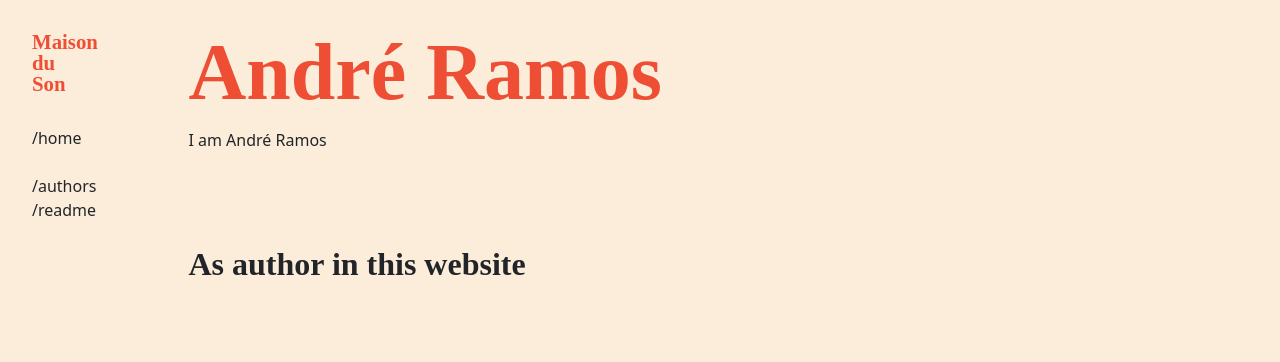
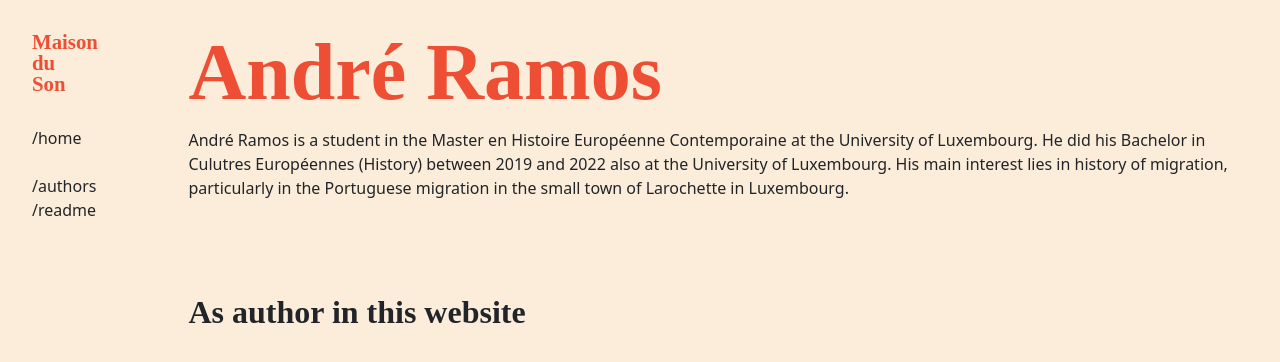
Before and after one commit to C2DH/maison-du-son, a Jekyll site: the page built from _people/andre-ramos.md, in a window 1280 px wide. Shown: the top 362 px of the page. Built offline with Jekyll 4.4.1, drawn with Linux system fonts in a browser that asks for light colours; some web fonts are replaced.

Commit message:
Update andre-ramos.md

```diff
--- a/_people/andre-ramos.md
+++ b/_people/andre-ramos.md
@@ -2,4 +2,4 @@
 title: André Ramos
 ---
 
-I am André Ramos
+André Ramos is a student in the Master en Histoire Européenne Contemporaine at the University of Luxembourg. He did his Bachelor in Culutres Européennes (History) between 2019 and 2022 also at the University of Luxembourg. His main interest lies in history of migration, particularly in the Portuguese migration in the small town of Larochette in Luxembourg.
```
